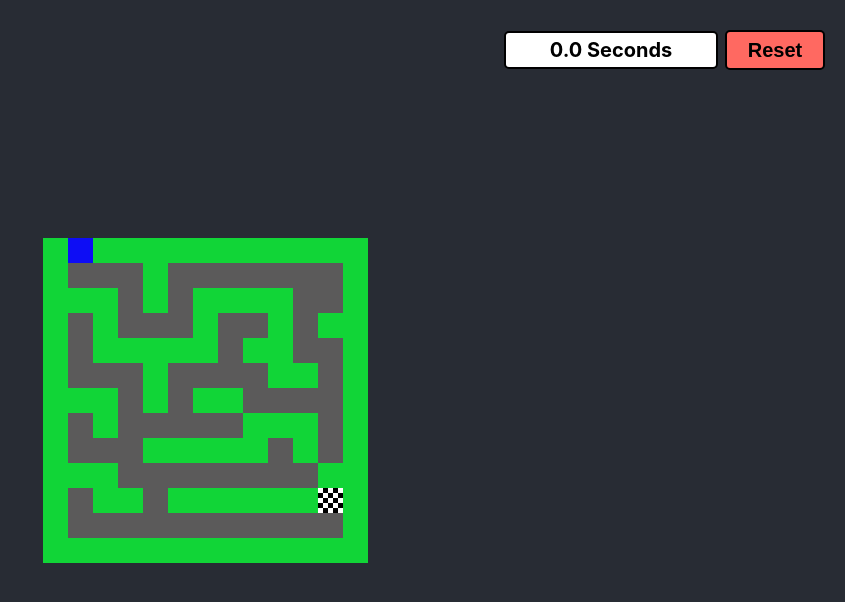
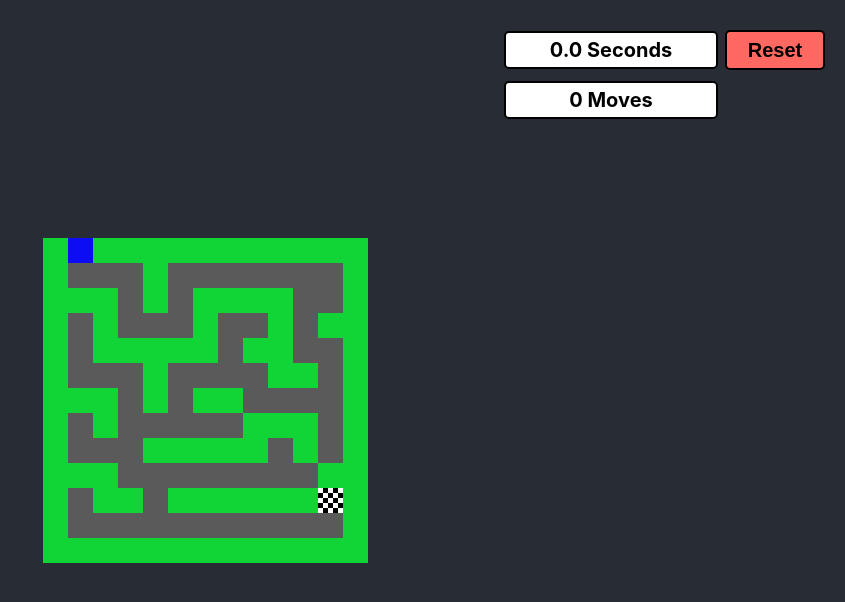
Before and after one commit to Skip-SBT/Algs, a React (Create React App) app: page / in a window 1280 px wide. Shown: the top 602 px of the page, without its empty margins (435-1280 px from the left). Built offline with nearby package versions, Linux system fonts and the light colour scheme.

Commit message:
Added move counter

```diff
--- a/src/maze/Maze.css
+++ b/src/maze/Maze.css
@@ -77,6 +77,23 @@
     color: black;
 }
 
+.moveCount{
+    font-size: 20px;
+    font-weight: bold;
+    padding: 5px;
+    background-color: #fff;
+    border: 2px solid #000;
+    border-radius: 5px;
+    text-align: center;
+    position: fixed;
+    top: 100px;
+    right: 20px;
+    transform: translate(-50%, -50%);
+    color: black;
+    width: 200px;
+
+}
+
 .mazeContainer {
     display: flex;
 }
--- a/src/maze/MazeController.tsx
+++ b/src/maze/MazeController.tsx
@@ -36,8 +36,9 @@ export function MazeController(): React.ReactElement {
     let [hasWon, setHasWon] = useState<boolean>(false);
 
     // Timer state
-    const [timer, setTimer] = useState<number>(0);
-    const [isTimerRunning, setIsTimerRunning] = useState<boolean>(false);
+    let [timer, setTimer] = useState<number>(0);
+    let [isTimerRunning, setIsTimerRunning] = useState<boolean>(false);
+    let [moveCount, setMoveCount] = useState<number>(0);
 
     useEffect(() => {
         let interval: NodeJS.Timeout;
@@ -61,7 +62,7 @@ export function MazeController(): React.ReactElement {
 
             let newPosition = playerController.handleKeyDown(event);
             setPlayerPosition(newPosition);
-
+            setMoveCount(prevCount => prevCount + 1);
             if (playerController.hasWon()) {
                 setHasWon(true);
                 setIsTimerRunning(false);
@@ -78,11 +79,13 @@ export function MazeController(): React.ReactElement {
         resetGame(setPlayerPosition, initialPosition, playerController, setHasWon);
         setTimer(0);
         setIsTimerRunning(false);
+        setMoveCount(0);
     };
 
     return (
         <>
             <div className='timer'>{timer.toFixed(1)} Seconds</div>
+            <div className='moveCount'>{moveCount} Moves</div>
             {!hasWon && (
                 <button className='resetButton-fixed' onClick={resetGameHandler}>Reset</button>
             )}
@@ -95,6 +98,8 @@ export function MazeController(): React.ReactElement {
                         <div>Congratulations! You have won!</div>
                         <br />
                         <div>Time needed for completion: {timer.toFixed(1)} Seconds</div>
+                        <br />
+                        <div>Number of moves: {moveCount}</div>
                         <br />
                         <button className='resetButton' onClick={resetGameHandler}>Reset</button>
                     </div>
```
